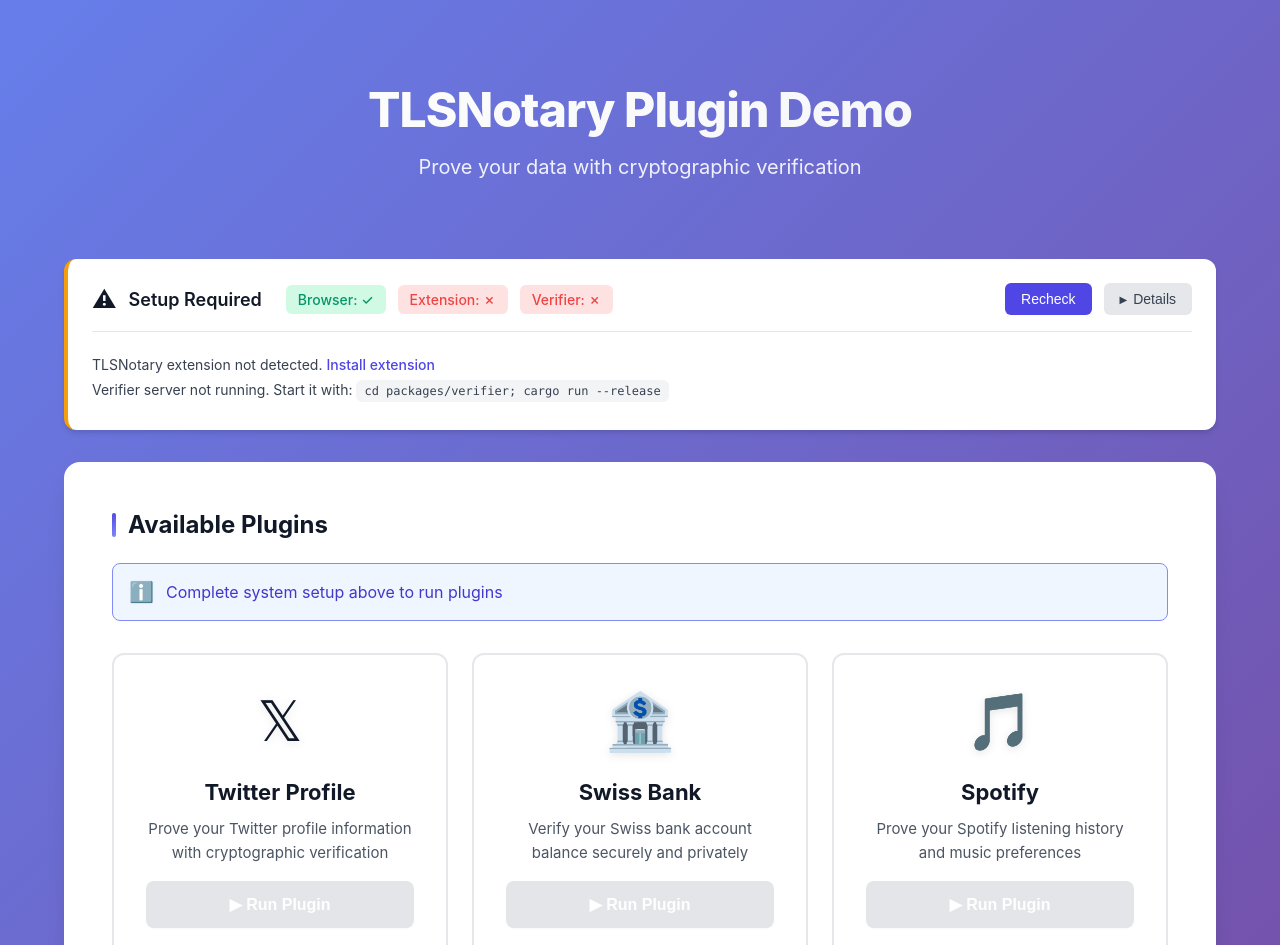
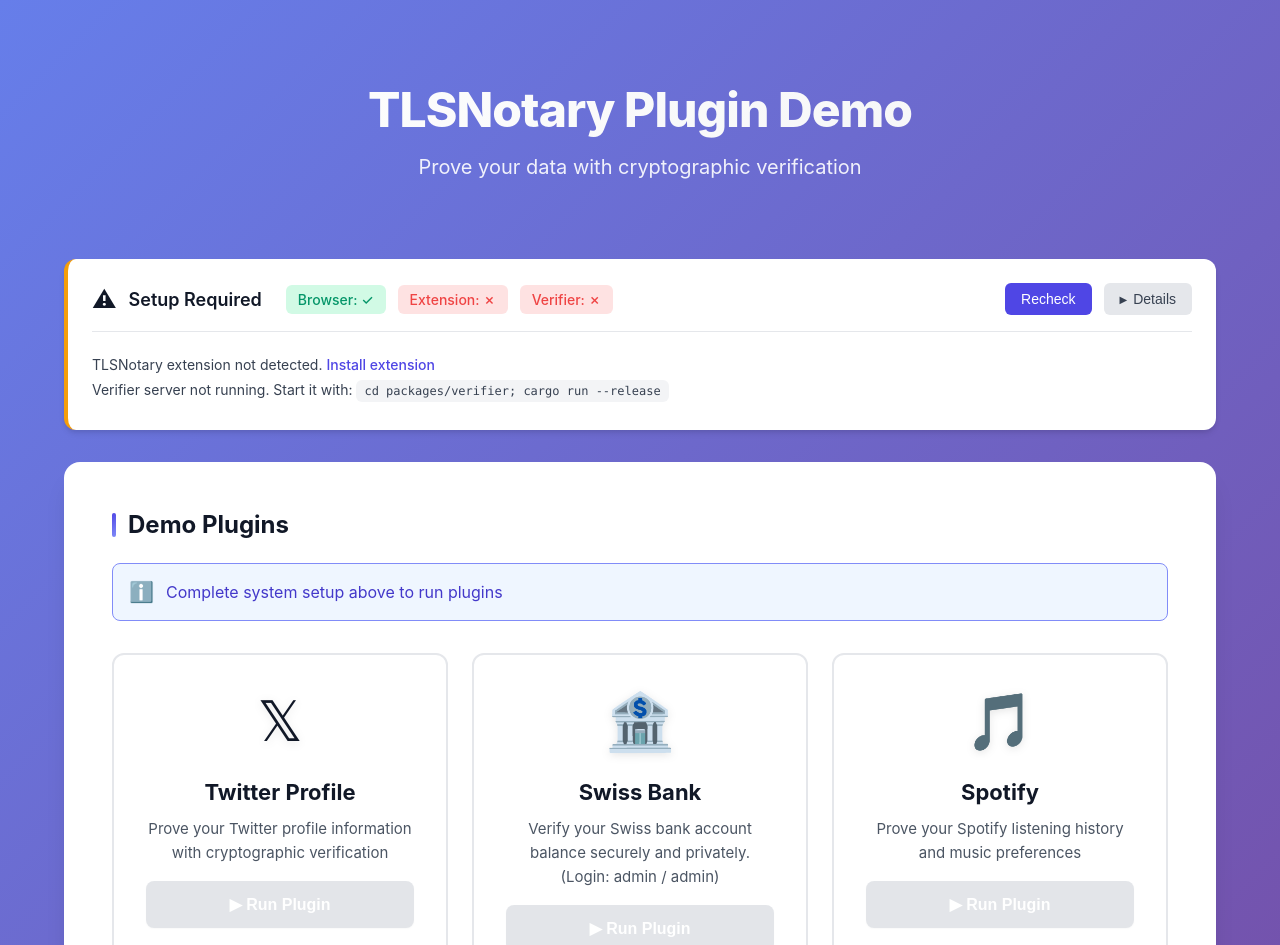
Before and after one commit to tlsnotary/tlsn-extension, a React (Vite) app in the folder packages/demo/: page / in a window 1280 px wide. Shown: the top 945 px of the page. Built offline with nearby package versions, Linux system fonts and the light colour scheme; no server answers.

Commit message:
minor improvements

```diff
--- a/packages/demo/src/App.tsx
+++ b/packages/demo/src/App.tsx
@@ -234,7 +234,7 @@ export function App() {
             />
 
             <div className="content-card">
-                <h2 className="section-title">Available Plugins</h2>
+                <h2 className="section-title">Demo Plugins</h2>
 
                 {!allChecksPass && (
                     <div className="alert-box">
--- a/packages/demo/src/plugins.ts
+++ b/packages/demo/src/plugins.ts
@@ -12,7 +12,7 @@ export const plugins: Record<string, Plugin> = {
     },
     swissbank: {
         name: 'Swiss Bank',
-        description: 'Verify your Swiss bank account balance securely and privately',
+        description: 'Verify your Swiss bank account balance securely and privately. (Login: admin / admin)',
         logo: '🏦',
         file: '/plugins/swissbank.js',
         parseResult: (json) => {
```
Also changed, not shown: packages/demo/src/components/StatusBar.tsx (line endings or trailing spaces).
